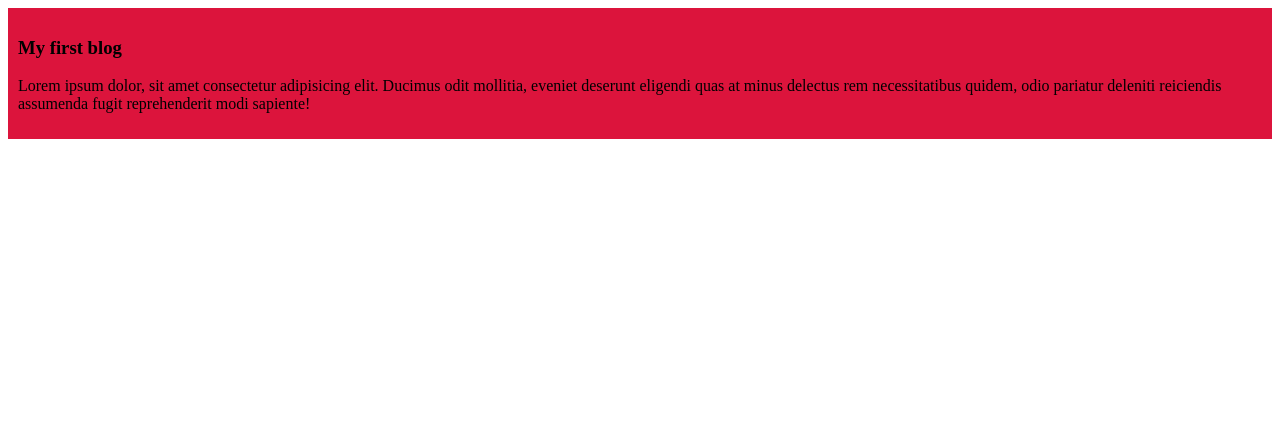
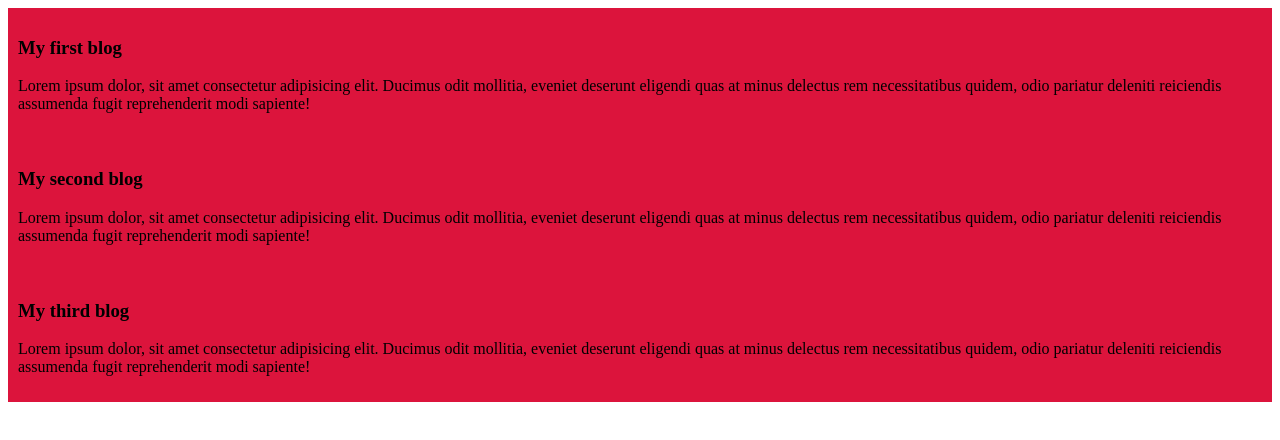
Before and after one commit to fakrul001/my-simple-website, a plain HTML site: page index.html in a window 1280 px wide. Drawn offline with Linux system fonts and the light colour scheme.

Commit message:
added second and third blog

```diff
--- a/index.html
+++ b/index.html
@@ -11,6 +11,13 @@
         <h3>My first blog</h3>
         <p>Lorem ipsum dolor, sit amet consectetur adipisicing elit. Ducimus odit mollitia, eveniet deserunt eligendi quas at minus delectus rem necessitatibus quidem, odio pariatur deleniti reiciendis assumenda fugit reprehenderit modi sapiente!</p>
     </div>
-
+    <div>
+        <h3>My second blog</h3>
+        <p>Lorem ipsum dolor, sit amet consectetur adipisicing elit. Ducimus odit mollitia, eveniet deserunt eligendi quas at minus delectus rem necessitatibus quidem, odio pariatur deleniti reiciendis assumenda fugit reprehenderit modi sapiente!</p>
+    </div>
+    <div>
+        <h3>My third blog</h3>
+        <p>Lorem ipsum dolor, sit amet consectetur adipisicing elit. Ducimus odit mollitia, eveniet deserunt eligendi quas at minus delectus rem necessitatibus quidem, odio pariatur deleniti reiciendis assumenda fugit reprehenderit modi sapiente!</p>
+    </div>
 </body>
 </html>
```
